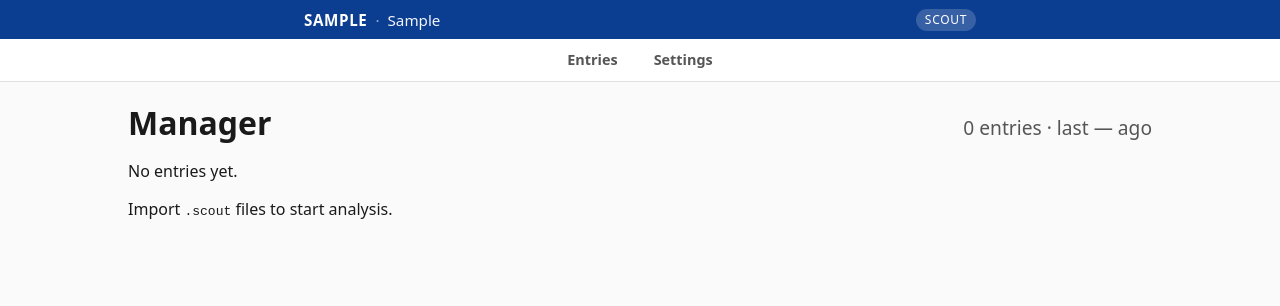
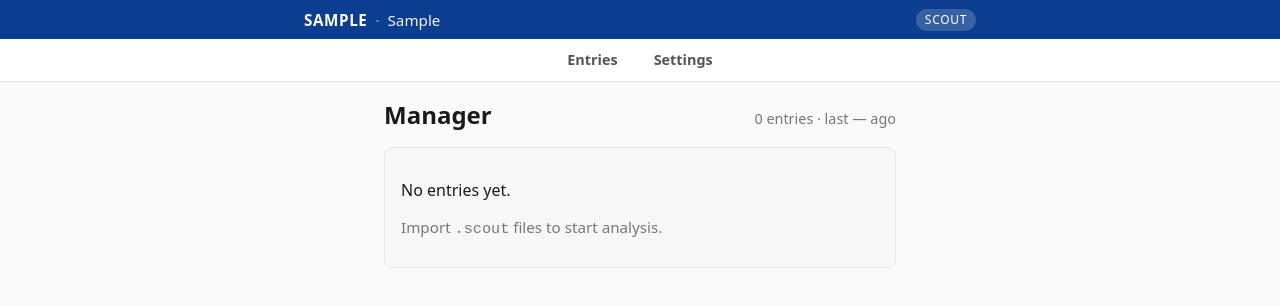
Before and after one commit to highestinthesky/frc-scouting-app, a SvelteKit app: page /manager in a window 1280 px wide. Both pictures are taken after typing "Sample", "Sample" into the empty fields and a click on the button "Start scouting". Shown: the top 306 px of the page. Built offline with nearby package versions, Linux system fonts and the light colour scheme.

Commit message:
Refine manager page styling to match app scale

```diff
--- a/src/routes/manager/+page.svelte
+++ b/src/routes/manager/+page.svelte
@@ -211,44 +211,112 @@
 </main>
 
 <style>
-	main { max-width: 64rem; margin: 1.2rem auto; padding: 0 1rem 4rem; font-family: system-ui, -apple-system, sans-serif; }
-	.page-head { display: flex; justify-content: space-between; align-items: baseline; margin-bottom: 1rem; }
-	h1 { margin: 0; font-size: 2rem; }
-	.updated { color: #555; font-size: 1.2rem; }
-	.stats { display: grid; grid-template-columns: repeat(4, minmax(0, 1fr)); gap: 0.8rem; }
-	.stat { background: #efede8; border-radius: 0.75rem; padding: 1rem; }
-	.stat small { display: block; color: #444; font-size: 1.05rem; }
-	.stat span { font-size: 2.1rem; font-weight: 700; }
-	.filter, .sort { margin-top: 0.9rem; width: 100%; border-radius: 0.65rem; border: 1px solid #ccc; padding: 0.8rem 1rem; font-size: 1.1rem; }
-	.actions { margin-top: 0.8rem; display: flex; gap: 0.6rem; }
-	.btn { border: 1px solid #b8b8b8; border-radius: 0.65rem; background: #fff; padding: 0.65rem 1.15rem; font: inherit; cursor: pointer; }
+	main {
+		max-width: 32rem;
+		margin: 1rem auto;
+		padding: 0 1rem 5rem;
+		font-family: system-ui, -apple-system, sans-serif;
+	}
+	.page-head {
+		display: flex;
+		justify-content: space-between;
+		align-items: baseline;
+		gap: 0.75rem;
+		margin: 1rem 0;
+	}
+	h1 { margin: 0; font-size: 1.5rem; }
+	.updated { color: #777; font-size: 0.9rem; }
+	.muted { color: #777; font-size: 0.95rem; }
+
+	.empty {
+		background: #f7f7f7;
+		border: 1px solid #e5e5e5;
+		border-radius: 0.5rem;
+		padding: 0.9rem 1rem;
+	}
+
+	.stats {
+		display: grid;
+		grid-template-columns: repeat(2, minmax(0, 1fr));
+		gap: 0.6rem;
+	}
+	.stat {
+		background: #f5f6f9;
+		border: 1px solid #d9deea;
+		border-radius: 0.5rem;
+		padding: 0.75rem;
+	}
+	.stat small { display: block; color: #555; font-size: 0.8rem; text-transform: uppercase; letter-spacing: 0.04em; }
+	.stat span { font-size: 1.25rem; font-weight: 700; }
+
+	.filter,
+	.sort {
+		margin-top: 0.75rem;
+		width: 100%;
+		border-radius: 0.4rem;
+		border: 1px solid #ccc;
+		padding: 0.6rem 0.7rem;
+		font: inherit;
+	}
+	.actions { margin-top: 0.75rem; display: flex; gap: 0.6rem; flex-wrap: wrap; }
+	.btn {
+		border: 1px solid #ccc;
+		border-radius: 0.4rem;
+		background: #fff;
+		padding: 0.55rem 0.9rem;
+		font: inherit;
+		cursor: pointer;
+	}
 	.import-btn { position: relative; display: inline-block; }
-	.import-btn input { position: absolute; inset: 0; opacity: 0; }
-	.chips { display: flex; gap: 0.5rem; margin-top: 0.9rem; }
-	.chip { background: #eceae4; border-radius: 1rem; padding: 0.35rem 0.75rem; color: #444; }
-	.chip.active { background: #cddcf0; color: #1d4f99; }
-	.teams { list-style: none; padding: 0; margin: 1rem 0 0; display: flex; flex-direction: column; gap: 0.7rem; }
-	.team { border: 1px solid #d1d1d1; border-radius: 0.9rem; background: #fff; overflow: hidden; }
-	.team-row { width: 100%; border: none; background: transparent; padding: 0.9rem 1rem 0.55rem; display: flex; justify-content: space-between; gap: 1rem; text-align: left; cursor: pointer; font: inherit; }
-	.left { display: flex; align-items: center; gap: 0.8rem; flex-wrap: wrap; }
-	.left strong { font-size: 2rem; }
-	.bar { width: 4.4rem; height: 1.3rem; background: #ececec; border-radius: 0.3rem; overflow: hidden; display: flex; }
+	.import-btn input { position: absolute; inset: 0; opacity: 0; cursor: pointer; }
+
+	.chips { display: flex; gap: 0.5rem; margin-top: 0.75rem; flex-wrap: wrap; }
+	.chip { background: #f0f0f0; border-radius: 999px; padding: 0.25rem 0.6rem; color: #555; font-size: 0.85rem; }
+	.chip.active { background: #f0f4fc; color: #0b3d91; }
+
+	.teams { list-style: none; padding: 0; margin: 1rem 0 0; display: flex; flex-direction: column; gap: 0.6rem; }
+	.team { border: 1px solid #d8d8d8; border-radius: 0.6rem; background: #fff; overflow: hidden; }
+	.team-row {
+		width: 100%;
+		border: none;
+		background: transparent;
+		padding: 0.75rem 0.8rem 0.5rem;
+		display: flex;
+		justify-content: space-between;
+		gap: 0.75rem;
+		text-align: left;
+		cursor: pointer;
+		font: inherit;
+	}
+	.left { display: flex; align-items: center; gap: 0.5rem; flex-wrap: wrap; }
+	.left strong { font-size: 1.05rem; }
+	.bar { width: 3.5rem; height: 0.65rem; background: #ececec; border-radius: 999px; overflow: hidden; display: flex; }
 	.red { background: #e14c4c; }
 	.blue { background: #3c84d6; }
-	.counts { color: #444; font-size: 2rem; }
-	.right { display: flex; align-items: center; gap: 0.6rem; }
-	.badge { background: #ecebe5; border-radius: 0.7rem; padding: 0.2rem 0.65rem; color: #444; }
+	.counts { color: #666; font-size: 0.85rem; }
+	.right { display: flex; align-items: center; gap: 0.45rem; flex-wrap: wrap; justify-content: flex-end; }
+	.badge { background: #ecebe5; border-radius: 999px; padding: 0.15rem 0.5rem; color: #444; font-size: 0.8rem; }
 	.badge.bad { background: #f6e8e8; color: #8e2c2c; }
-	.age { color: #666; }
-	.preview { margin: 0; padding: 0 1rem 0.85rem; color: #333; font-size: 1.3rem; }
-	.team-entries { list-style: none; margin: 0; padding: 0.6rem; border-top: 1px solid #ddd; display: flex; flex-direction: column; gap: 0.5rem; }
-	.team-entry { background: #fafafa; border-radius: 0.6rem; padding: 0.7rem 0.9rem; border-left: 4px solid #999; }
+	.age { color: #666; font-size: 0.8rem; }
+	.preview { margin: 0; padding: 0 0.8rem 0.75rem; color: #333; font-size: 0.9rem; }
+
+	.team-entries {
+		list-style: none;
+		margin: 0;
+		padding: 0.55rem;
+		border-top: 1px solid #ddd;
+		display: flex;
+		flex-direction: column;
+		gap: 0.45rem;
+	}
+	.team-entry { background: #fafafa; border-radius: 0.45rem; padding: 0.6rem 0.75rem; border-left: 4px solid #999; }
 	.team-entry[data-color='red'] { border-left-color: #e14c4c; }
 	.team-entry[data-color='blue'] { border-left-color: #3c84d6; }
-	.hdr { display: flex; gap: 0.5rem; font-size: 1.7rem; }
-	.by { margin-left: auto; }
-	.team-entry p { margin: 0.25rem 0 0; font-size: 1.1rem; }
-	.more { text-align: center; color: #666; padding-top: 0.2rem; }
+	.hdr { display: flex; gap: 0.4rem; align-items: baseline; font-size: 0.92rem; }
+	.alliance { text-transform: capitalize; color: #666; }
+	.by { margin-left: auto; font-size: 0.8rem; }
+	.team-entry p { margin: 0.25rem 0 0; font-size: 0.9rem; }
+	.more { text-align: center; color: #666; padding-top: 0.2rem; font-size: 0.85rem; }
 	.error { background: #fdecea; color: #842029; padding: 0.6rem 0.75rem; border-radius: 0.4rem; margin: 0.5rem 0; }
 	.info { background: #eaf3ff; color: #1c3a78; padding: 0.6rem 0.75rem; border-radius: 0.4rem; margin: 0.5rem 0; white-space: pre-wrap; }
 </style>
```
